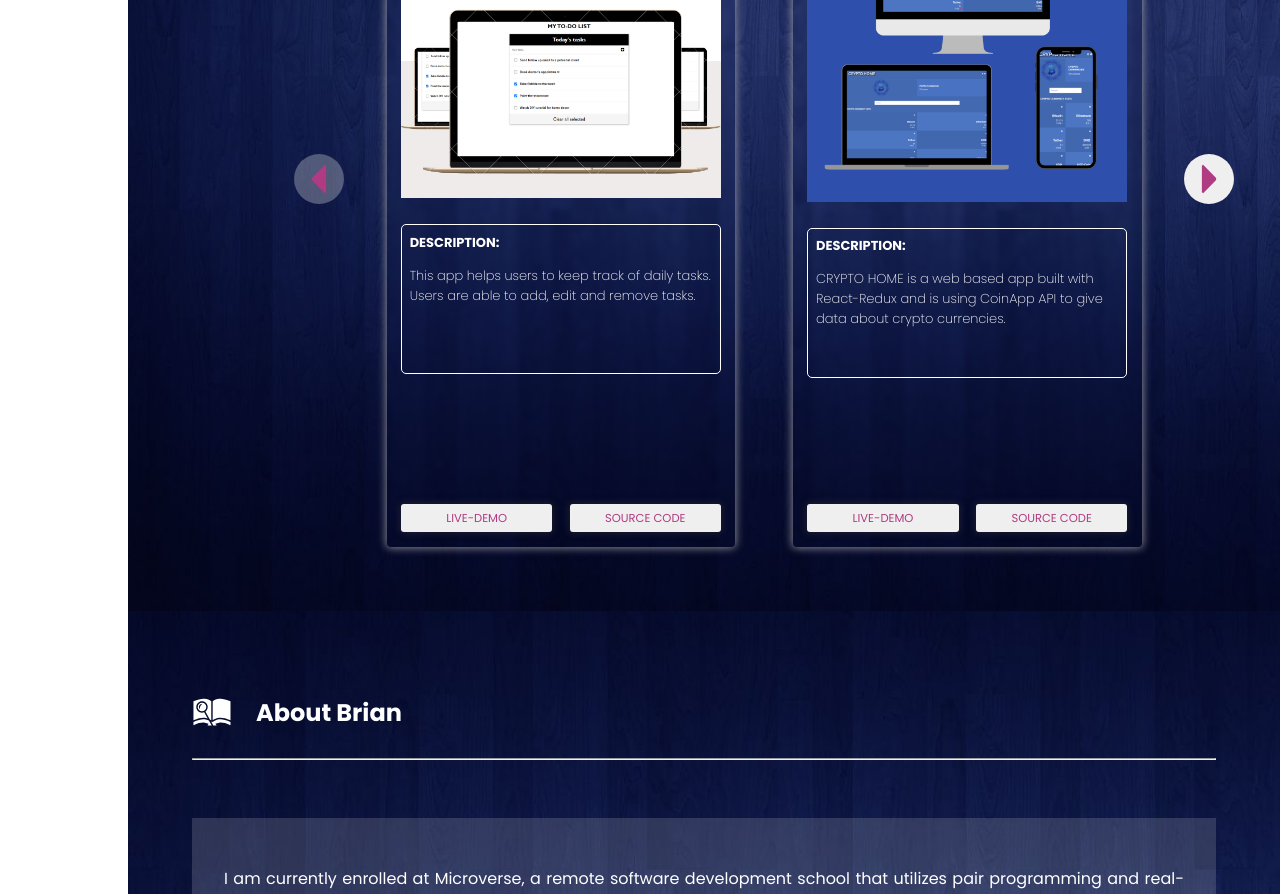
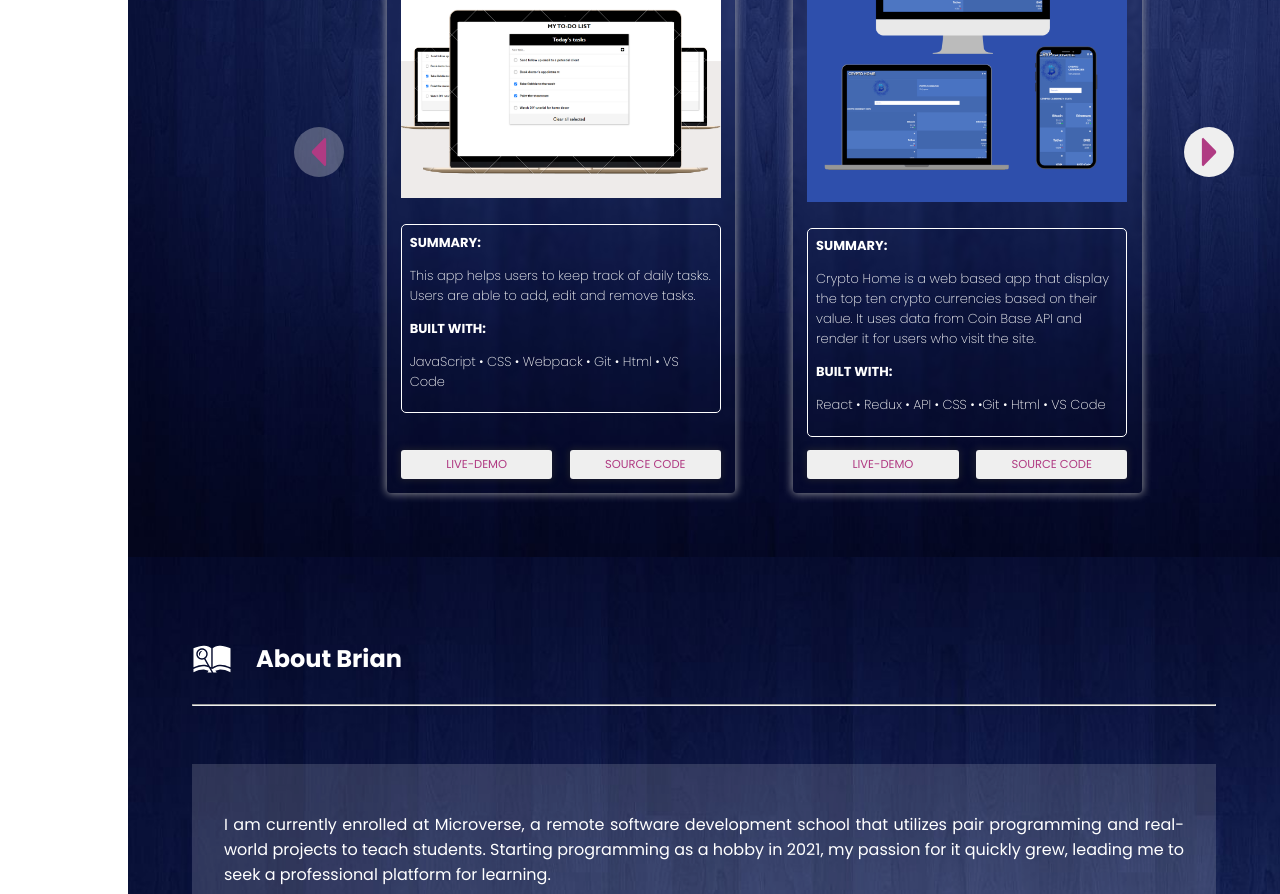
Before and after one commit to Bludidi/bludidi-portfolio, a React (Create React App) app: page / in a window 1280 px wide. Shown: the part 1260-2154 px from the top of the page. Built offline with nearby package versions, Linux system fonts and the light colour scheme; a web font is replaced by a local one.

Commit message:
Update links

```diff
--- a/src/components/myProjects.js
+++ b/src/components/myProjects.js
@@ -21,9 +21,9 @@ class ProjectCards extends Component {
           summary:
             'This app helps users to keep track of daily tasks. Users are able to add, edit and remove tasks.',
           fullDescription: '',
-          techAndTools: [],
-          liveLink: '',
-          sourceLink: '',
+          techAndTools: ['JavaScript',' • ', 'CSS',' • ', 'Webpack',' • ', 'Git',' • ', 'Html',' • ', 'VS Code'],
+          liveLink: 'https://my-to-do-nine.vercel.app/',
+          sourceLink: 'https://github.com/Bludidi/My-To-Do',
           complexity: '',
         },
         {
@@ -32,65 +32,55 @@ class ProjectCards extends Component {
           affiliation: 'Microverse project',
           image: myImage1,
           summary:
-            'CRYPTO HOME is a web based app built with React-Redux and is using CoinApp API to give data about crypto currencies.',
+            'Crypto Home is a web based app that display the top ten crypto currencies based on their value.\
+            It uses data from Coin Base API and render it for users who visit the site.',
           fullDescription: '',
-          techAndTools: [],
-          liveLink: '',
-          sourceLink: '',
+          techAndTools: ['React',' • ','Redux',' • ','API',' • ','CSS',' • ',' •', 'Git',' • ', 'Html',' • ','VS Code'],
+          liveLink: 'https://crypto-home.vercel.app/',
+          sourceLink: 'https://github.com/Bludidi/crypto-home',
           complexity: '',
         },
         {
           id: 3,
-          name: "Leaderboard",
+          name: 'Leaderboard',
           affiliation: 'Microverse project',
           image: myImage2,
           summary:
-            "Space Traveller's is a website where a user can reserve a rocket or dragon, they can also join missions. All of the data present in the site is from SpaceX API.",
+            "Leaderboard is a web app the uses API to store user's names and scores.\
+             Users are able to update their score with these beautiful UI.",
           fullDescription: '',
-          techAndTools: [],
-          liveLink: '',
-          sourceLink: '',
+          techAndTools: ['JavaScript',' • ','Webpack',' • ','CSS',' • ','Jest', ' • ', 'Git',' • ', 'VS Code'],
+          liveLink: 'https://rad-dolphin-326202.netlify.app/',
+          sourceLink: 'https://github.com/Bludidi/Leaderboard',
           complexity: '',
         },
         {
           id: 4,
-          name: 'To-Do List',
+          name: 'iBudget',
           affiliation: 'Microverse project',
-          image: myImage,
+          image: myImage3,
           summary:
-            'This app helps users to keep track of daily tasks. Users are able to add, edit and remove tasks.',
+            'iBudget is a web based app that helps users to track the money they spent or they have to spent.\
+            A user must sign up and login to create categories of items they buy the app will do the calculations.',
           fullDescription: '',
-          techAndTools: [],
+          techAndTools: ['Ruby',' • ', 'Rails',' • ', 'Git',' • ', 'VS Code',' • ','PostgreSQL'],
           liveLink: '',
-          sourceLink: '',
+          sourceLink: 'https://github.com/Bludidi/iBudget',
           complexity: '',
         },
-        {
-          id: 5,
-          name: 'CRYPTO HOME',
-          affiliation: 'Microverse project',
-          image: myImage1,
-          summary:
-            'CRYPTO HOME is a web based app built with React-Redux and is using CoinApp API to give data about crypto currencies.',
-          fullDescription: '',
-          techAndTools: [],
-          liveLink: '',
-          sourceLink: '',
-          complexity: '',
-        },
-        {
-          id: 6,
-          name: "Space Traveller's Hub",
-          affiliation: 'Microverse project',
-          image: myImage2,
-          summary:
-            "Space Traveller's is a website where a user can reserve a rocket or dragon, they can also join missions. All of the data present in the site is from SpaceX API.",
-          fullDescription: '',
-          techAndTools: [],
-          liveLink: '',
-          sourceLink: '',
-          complexity: '',
-        },
+        // {
+        //   id: 5,
+        //   name: "Space Traveller's Hub",
+        //   affiliation: 'Microverse project',
+        //   image: myImage2,
+        //   summary:
+        //     "Space Traveller's is a website where a user can reserve a rocket or dragon, they can also join missions. All of the data present in the site is from SpaceX API.",
+        //   fullDescription: '',
+        //   techAndTools: ['Javascript',' • ', 'React',' • ', 'Redux',' • ', 'API',' • ', 'Git',' • ', 'VS Code'],
+        //   liveLink: '',
+        //   sourceLink: '',
+        //   complexity: '',
+        // },
       ],
       currentPage: 1,
       projectsPerPage: 2,
@@ -130,14 +120,18 @@ class ProjectCards extends Component {
       <>
         {/* <div><h2>My Projects</h2></div> */}
         <div className="projects-container">
-      <div className="pagination-div"><button
+          <div className="pagination-div">
+            <button
               type="button"
               className="pagination-btn"
               onClick={this.handleClickPrev}
               disabled={currentPage === 1}
-            style={{ marginRight: '1em'}}
+              style={{ marginRight: '1em' }}
             >
-            <VscIcons.VscTriangleLeft size={40} style={{ color: '#b03b83' }} />
+              <VscIcons.VscTriangleLeft
+                size={40}
+                style={{ color: '#b03b83' }}
+              />
             </button>
           </div>
           {currentProjects.map((elem) => (
@@ -159,16 +153,18 @@ class ProjectCards extends Component {
                 </div>
                 <div className="project-summary">
                   <span>
-                  <b>DESCRIPTION:</b>
+                    <b>SUMMARY:</b>
                   </span>
                   <p>{elem.summary}</p>
+                    <b>BUILT WITH:</b>
+                  <p>{elem.techAndTools}</p>
                 </div>
               </div>
               <div className="card-btns-div">
-              <button type="button" className="card-btns">
+                <button type="button" className="card-btns" onClick={() => window.open(elem.liveLink, '_blank')}>
                   LIVE-DEMO
                 </button>
-              <button type="button" className="card-btns">
+                <button type="button" className="card-btns" onClick={() => window.open(elem.sourceLink, '_blank')}>
                   SOURCE CODE
                 </button>
               </div>
@@ -182,9 +178,12 @@ class ProjectCards extends Component {
               disabled={
                 currentPage === Math.ceil(myProjects.length / projectsPerPage)
               }
-            style={{ marginLeft: '1em'}}
+              style={{ marginLeft: '1em' }}
             >
-            <VscIcons.VscTriangleRight size={40} style={{ color: '#b03b83' }} />
+              <VscIcons.VscTriangleRight
+                size={40}
+                style={{ color: '#b03b83' }}
+              />
             </button>
           </div>
         </div>
--- a/src/components/styles/Projects.css
+++ b/src/components/styles/Projects.css
@@ -23,7 +23,7 @@
   padding: 4em 0 0 0;
   margin: 0 auto;
   width: 80%;
-  height: 100vh;
+  /* height: 100vh; */
 }
 
 .project-cards {
```
Lines whose indentation alone changed are shown as unchanged.
